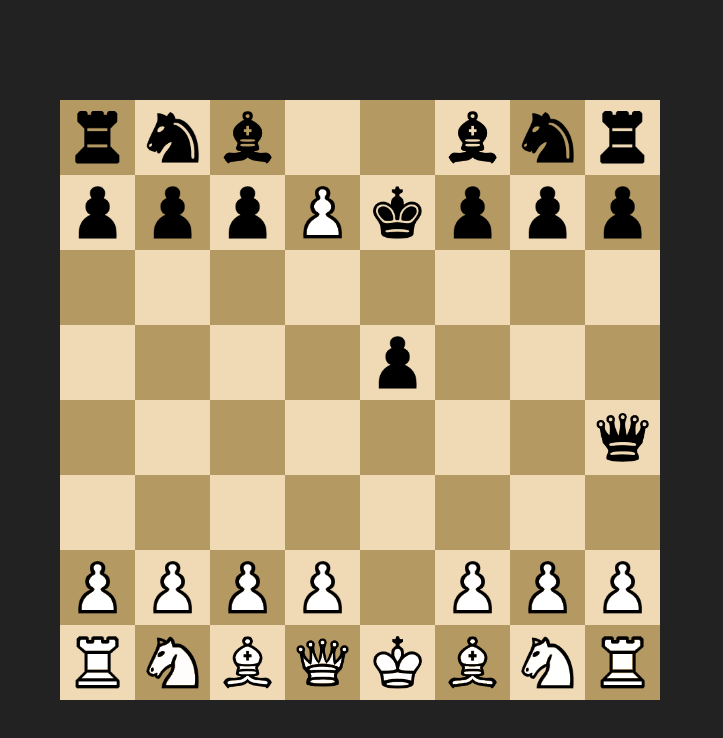
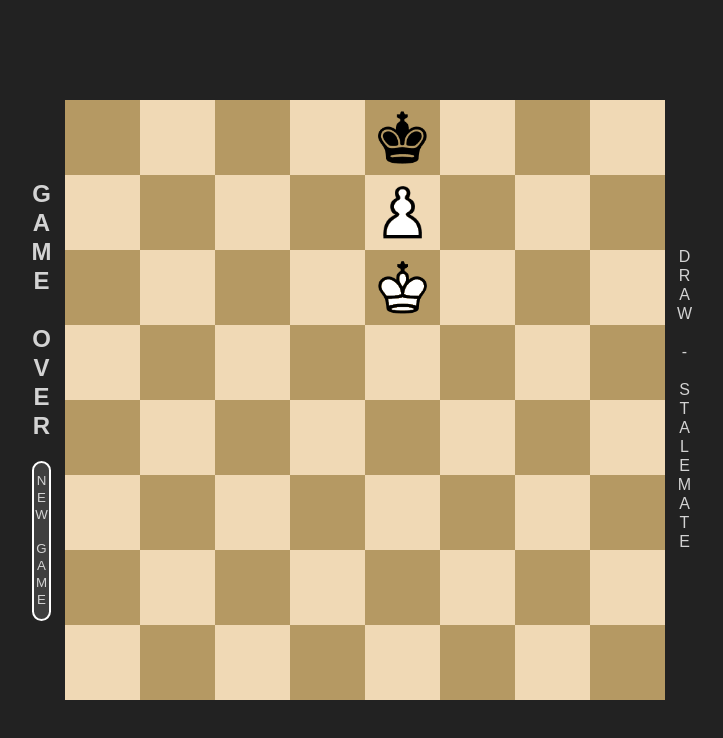
Before and after one commit to ViniVanC/chess-app, a React (Create React App) app: page / in a window 1280 px wide. Shown: the top 738 px of the page, without its empty margins (280-1003 px from the left). Built offline with nearby package versions, Linux system fonts and the light colour scheme.

Commit message:
added detecting game over and showing the result

```diff
--- a/src/App.css
+++ b/src/App.css
@@ -3,7 +3,9 @@
   padding: 0;
   box-sizing: border-box;
   font-family: Arial, "Helvetica Neue", Helvetica, sans-serif;
-  /* color: lightgray; */
+  color: lightgray;
+  text-transform: uppercase;
+  transition: all 0.3s;
 }
 
 .container {
@@ -65,3 +67,18 @@
   max-width: 70%;
   max-height: 70%;
 }
+
+.vertical-text {
+  text-orientation: upright;
+  writing-mode: vertical-lr;
+  padding: 10px;
+  letter-spacing: 2px;
+}
+
+.vertical-text button {
+  margin-top: 20px;
+  cursor: pointer;
+  background-color: rgb(63, 63, 63);
+  border: 2px solid #fff;
+  border-radius: 10px;
+}
--- a/src/App.jsx
+++ b/src/App.jsx
@@ -1,22 +1,37 @@
 import React, { useEffect, useState } from "react";
 import "./App.css";
-import { gameSubject, initGame } from "./Game";
+import { gameSubject, initGame, resetGame } from "./Game";
 import Board from "./Board";
 
 function App() {
   const [board, setBoard] = useState([]);
+  const [isGameOver, setIsGameOver] = useState();
+  const [result, setResult] = useState();
 
   useEffect(() => {
     initGame();
-    const subscribe = gameSubject.subscribe((game) => setBoard(game.board));
+    const subscribe = gameSubject.subscribe((game) => {
+      setBoard(game.board);
+      setIsGameOver(game.isGameOver);
+      setResult(game.result);
+    });
 
     return () => subscribe.unsubscribe();
   }, []);
   return (
     <div className="container">
+      {isGameOver && (
+        <h2 className="vertical-text">
+          Game Over
+          <button onClick={resetGame}>
+            <span className="vertical-text">New Game</span>
+          </button>
+        </h2>
+      )}
       <div className="board-container">
         <Board board={board} />
       </div>
+      {result && <p className="vertical-text">{result}</p>}
     </div>
   );
 }
--- a/src/Game.js
+++ b/src/Game.js
@@ -2,12 +2,20 @@ import { Chess } from "chess.js";
 import { BehaviorSubject } from "rxjs";
 
 let promotion = "rnb2bnr/pppPkppp/8/4p3/7q/8/PPPP1PPP/RNBQKBNR w KQ - 1 5";
+let staleMate = "4k3/4P3/4K3/8/8/8/8/8 b - - 0 78";
+let checkMate = "rnb1kbnr/pppp1ppp/8/4p3/5PPq/8/PPPPP2P/RNBQKBNR w KQkq - 1 3";
+let insuficcientMaterial = "k7/8/n7/8/8/8/8/7k b - - 0 1";
 
-const chess = new Chess(promotion);
+const chess = new Chess(staleMate);
 
 export const gameSubject = new BehaviorSubject();
 
 export function initGame() {
+  updateGame();
+}
+
+export function resetGame() {
+  chess.reset();
   updateGame();
 }
 
@@ -38,9 +46,36 @@ export function move(from, to, promotion) {
 }
 
 function updateGame(pendingPromotion) {
+  const isGameOver = chess.isGameOver();
+
   const newGame = {
     board: chess.board(),
     pendingPromotion,
+    isGameOver,
+    result: isGameOver ? getGameResult() : null,
   };
+
   gameSubject.next(newGame);
 }
+
+function getGameResult() {
+  if (chess.isCheckmate()) {
+    const winner = chess.turn() === "w" ? "BLACK" : "WHITE";
+
+    return `checkmate - winner - ${winner}`;
+  } else if (chess.isDraw()) {
+    let reason = "50 - moves - rule";
+
+    if (chess.isStalemate()) {
+      reason = "stalemate";
+    } else if (chess.isThreefoldRepetition()) {
+      reason = "repetition";
+    } else if (chess.insufficientMaterial()) {
+      reason = "insufficient material";
+    }
+
+    return `draw - ${reason}`;
+  } else {
+    return "unknown reason";
+  }
+}
```
